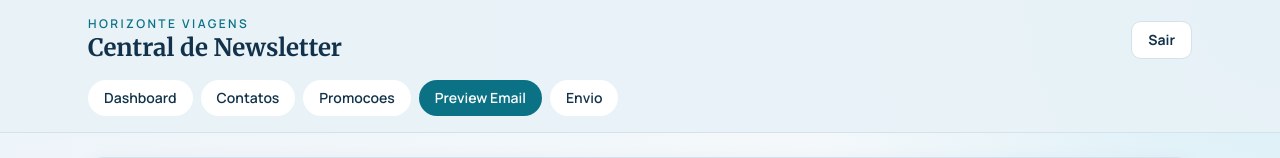
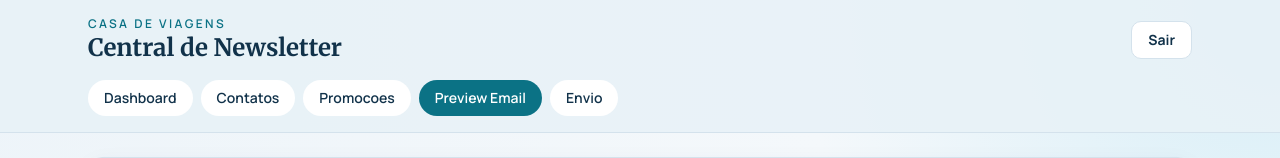
Before and after one commit to ecalefi/newsletter-agencia, a Next.js app: page /preview in a window 1280 px wide. Shown: the top 158 px of the page. Built offline with nearby package versions, Linux system fonts and the light colour scheme; no server answers.

Commit message:
newsletter

```diff
--- a/data/db.json
+++ b/data/db.json
@@ -1,7 +1,7 @@
 {
   "contacts": [],
   "newsletter": {
-    "agencyName": "Horizonte Viagens",
+    "agencyName": "Casa de Viagens",
     "preheader": "Ofertas da semana com vagas limitadas.",
     "logoUrl": "https://images.unsplash.com/photo-1579547621113-e4bb2a19bdd6?auto=format&fit=crop&w=320&q=80",
     "hero": {
@@ -102,7 +102,7 @@
       "ctaLabel": "Reservar carro"
     },
     "footer": {
-      "email": "contato@horizonteviagens.com.br",
+      "email": "contato@casadeviagens.com.br",
       "phone": "+55 (11) 4000-1234",
       "address": "Av. Paulista, 1000 - Sao Paulo/SP",
       "website": "https://example.com",
--- a/src/app/envio/page.tsx
+++ b/src/app/envio/page.tsx
@@ -4,7 +4,7 @@ import { FormEvent, useEffect, useState } from "react";
 import { CampaignLog } from "@/lib/types";
 
 export default function EnvioPage() {
-  const [subject, setSubject] = useState("Ofertas da semana - Horizonte Viagens");
+  const [subject, setSubject] = useState("Ofertas da semana - Casa de Viagens");
   const [previewText, setPreviewText] = useState("Pacotes com condicoes especiais por tempo limitado.");
   const [mode, setMode] = useState<"test" | "weekly">("test");
   const [testEmail, setTestEmail] = useState("");
--- a/src/app/layout.tsx
+++ b/src/app/layout.tsx
@@ -34,7 +34,7 @@ export default function RootLayout({
             <div className="flex items-center justify-between gap-4">
               <div>
                 <p className="text-xs font-semibold uppercase tracking-[0.2em] text-[var(--color-primary)]">
-                  Horizonte Viagens
+                  Casa de Viagens
                 </p>
                 <h1 className="font-title text-2xl text-[var(--color-ink)]">Central de Newsletter</h1>
               </div>
--- a/src/lib/data-store.ts
+++ b/src/lib/data-store.ts
@@ -5,7 +5,7 @@ const defaultImage = (imageUrl: string, caption: string): PackageImage => ({ ima
 
 const defaultNewsletter = (): NewsletterContent => ({
   templateVersion: "v2",
-  agencyName: "Horizonte Viagens",
+  agencyName: "Casa de Viagens",
   preheader: "Pacotes nacionais e internacionais da semana.",
   logoUrl: "/logo-horizonte-viagens.svg",
   highlightBanner: {
--- a/src/lib/newsletter-template.ts
+++ b/src/lib/newsletter-template.ts
@@ -122,7 +122,7 @@ export const renderNewsletterHtml = (content: NewsletterContent): string => `<!d
             <tr>
               <td style="padding:26px 22px;background:linear-gradient(135deg,#0f6eb7 0%,#0a4e8d 100%);color:#ffffff;font-family:Arial,Helvetica,sans-serif;">
                 <div style="display:inline-block;background:#ffffff;border-radius:12px;padding:10px 12px;">
-                  <img src="${safeLogo(content.logoUrl)}" alt="Horizonte Viagens" width="220" style="display:block;max-width:100%;height:auto;" />
+                  <img src="${safeLogo(content.logoUrl)}" alt="Casa de Viagens" width="220" style="display:block;max-width:100%;height:auto;" />
                 </div>
                 <div style="margin-top:14px;display:inline-block;padding:6px 10px;border-radius:999px;background:#ffffff1c;font-size:11px;letter-spacing:0.09em;text-transform:uppercase;font-weight:700;">
                   Newsletter semanal
```
Also changed, not shown: public/logo-horizonte-viagens.svg.
